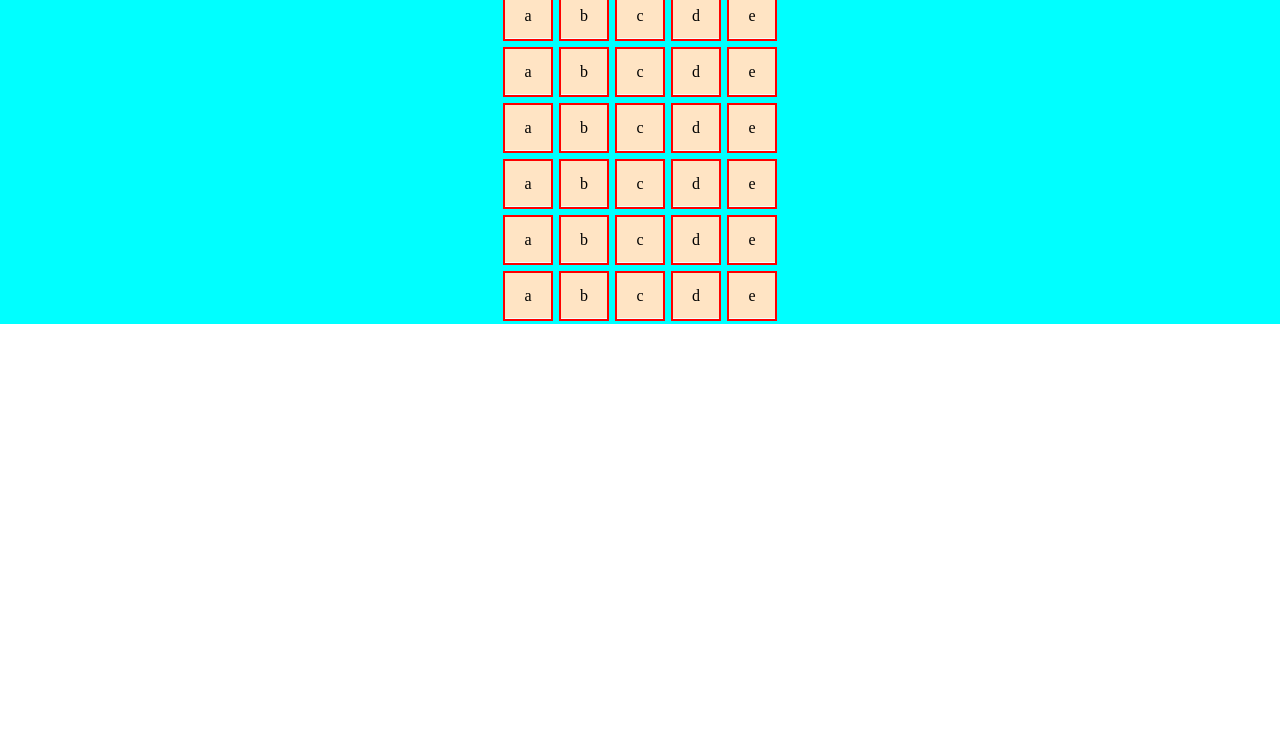
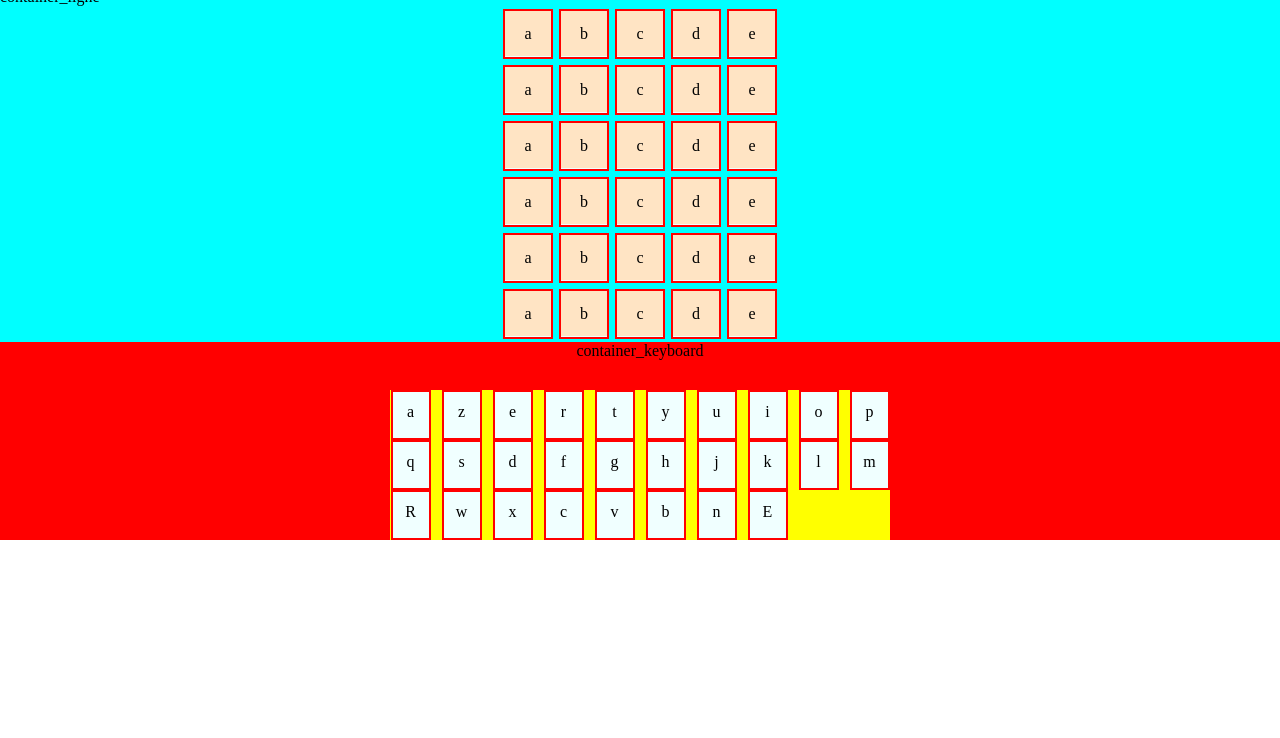
Before and after one commit to DevIA05/copieDeWordleFr, a plain HTML site: page index.html in a window 1280 px wide. Shown: the part 62-800 px from the top of the page. Drawn offline with Linux system fonts and the light colour scheme.

Commit message:
le keyboard n'est pas au milieu

```diff
--- a/index.html
+++ b/index.html
@@ -16,6 +16,7 @@
         </div>
 
         <div class="container_ligne">
+            container_ligne
 
             <div class="ligne" id="lg1">
                 <div class="lettre" id="le11"> <p>a</p> </div>
@@ -63,98 +64,38 @@
         </div>
 
         <div class="container_keyboard">
+            container_keyboard
 
-            <div class="touch">
-                <p></p>
-            </div>
-            <div class="touch">
-                <p></p>
-            </div>
-            <div class="touch">
-                <p></p>
-            </div>
-            <div class="touch">
-                <p></p>
-            </div>
-            <div class="touch">
-                <p></p>
-            </div>
-            <div class="touch">
-                <p></p>
-            </div>
-            <div class="touch">
-                <p></p>
-            </div>
-            <div class="touch">
-                <p></p>
-            </div>
-            <div class="touch">
-                <p></p>
-            </div>
-            <div class="touch">
-                <p></p>
-            </div>
-            <div class="touch">
-                <p></p>
-            </div>
-            <div class="touch">
-                <p></p>
-            </div>
-            <div class="touch">
-                <p></p>
-            </div>
-            <div class="touch">
-                <p></p>
-            </div>
-            <div class="touch">
-                <p></p>
-            </div>
-            <div class="touch">
-                <p></p>
-            </div>
-            <div class="touch">
-                <p></p>
-            </div>
-            <div class="touch">
-                <p></p>
-            </div>
-            <div class="touch">
-                <p></p>
-            </div>
-            <div class="touch">
-                <p></p>
-            </div>
-            <div class="touch">
-                <p></p>
-            </div>
-            <div class="touch">
-                <p></p>
-            </div>
-            <div class="touch">
-                <p></p>
-            </div>
-            <div class="touch">
-                <p></p>
-            </div>
-            <div class="touch">
-                <p></p>
-            </div>
-            <div class="touch">
-                <p></p>
-            </div>
-            <div class="touch">
-                <p></p>
-            </div>
-            <div class="touch">
-                <p></p>
-            </div>
-            <div class="touch">
-                <p></p>
-            </div>
-            <div class="touch">
-                <p></p>
-            </div>
-
+        <div class="keyboard">
+            <div class="touch"> <p>a</p> </div>
+            <div class="touch"> <p>z</p> </div>
+            <div class="touch"> <p>e</p> </div>
+            <div class="touch"> <p>r</p> </div>
+            <div class="touch"> <p>t</p> </div>
+            <div class="touch"> <p>y</p> </div>
+            <div class="touch"> <p>u</p> </div>
+            <div class="touch"> <p>i</p> </div>
+            <div class="touch"> <p>o</p> </div>
+            <div class="touch"> <p>p</p> </div>
+            <div class="touch"> <p>q</p> </div>
+            <div class="touch"> <p>s</p> </div>
+            <div class="touch"> <p>d</p> </div>
+            <div class="touch"> <p>f</p> </div>
+            <div class="touch"> <p>g</p> </div>
+            <div class="touch"> <p>h</p> </div>
+            <div class="touch"> <p>j</p> </div>
+            <div class="touch"> <p>k</p> </div>
+            <div class="touch"> <p>l</p> </div>
+            <div class="touch"> <p>m</p> </div>
+            <div class="touch"> <p>R</p> </div>
+            <div class="touch"> <p>w</p> </div>
+            <div class="touch"> <p>x</p> </div>
+            <div class="touch"> <p>c</p> </div>
+            <div class="touch"> <p>v</p> </div>
+            <div class="touch"> <p>b</p> </div>
+            <div class="touch"> <p>n</p> </div>
+            <div class="touch"> <p>E</p> </div>
+        </div>
 
         </div>
 
--- a/style.css
+++ b/style.css
@@ -1,6 +1,7 @@
-* {                         /* Sélecteur universel. Il correspond à un élément de n'importe quel type. */
-    margin : 0;             /* Créer un espace supplémentaire à l'extérieur de l'élément */
-    padding: 0;             /* Crée un espace supplémentaire à l'intérieur d'un élément */
+* {
+  /* Sélecteur universel. Il correspond à un élément de n'importe quel type. */
+  margin: 0; /* Créer un espace supplémentaire à l'extérieur de l'élément */
+  padding: 0; /* Crée un espace supplémentaire à l'intérieur d'un élément */
   box-sizing: border-box; /* Définit la façon dont la hauteur et la largeur totale d'un élément est calculée: indique au navigateur de */
   /*   prendre en compte la bordure et le remplissage dans la valeur définie pour la largeur et la hauteur.  */
 }
@@ -13,28 +14,63 @@
   height: 50px;
 }
 
+.container_ligne {
+  background-color: aqua;
+  width: auto;
+}
+
 .container_ligne .ligne {
-    display: flex;                         /* Affiche un élément en tant que conteneur flexible au niveau du bloc */
+  display: flex; /* Affiche un élément en tant que conteneur flexible au niveau du bloc */
   text-align: center;
-    width: auto;
-    justify-content: center;               /* Indique la façon dont l'espace doit être réparti entre et autour des éléments selon l'axe principal d'un conteneur */
+  justify-content: center; /* Indique la façon dont l'espace doit être réparti entre et autour des éléments selon l'axe principal d'un conteneur */
   /*   flexible ou selon l'axe en ligne lorsque le conteneur est une grille: l'alignement est appliqué après que les longueurs */
   /*   et les marges automatiques ont été appliquées */
-    flex-wrap: wrap;                       /* Indique si les éléments flexibles sont contraints à être disposés sur une seule ligne ou s'ils peuvent être affichés sur */
-    background-color: aqua;
+  flex-wrap: wrap; /* Indique si les éléments flexibles sont contraints à être disposés sur une seule ligne ou s'ils peuvent être affichés sur */
   position: relative;
-    line-height:45px;  /* *********************************************************************** */
-
+  line-height: 45px; /*       <-----  *********************************************************************** */
 }
 
-.container_ligne .ligne .lettre{
+.container_ligne .ligne .lettre {
   height: 50px;
   width: 50px;
-    background-color:azure;
+  background-color: azure;
   border: 2px solid red;
   margin: 3px;
+  position: relative;
 }
 
-.container_ligne .ligne .lettre p{
+.container_ligne .ligne .lettre p {
   background-color: bisque;
 }
+
+.container_keyboard {
+  background-color: red;
+  width: auto;
+  display: grid;
+  grid-template-columns: repeat(1, 1fr);
+  place-items: center;
+  /* Affiche un élément en tant que conteneur flexible au niveau du bloc */
+}
+
+.container_keyboard .keyboard {
+  text-align: center;
+  justify-content: center; /* Indique la façon dont l'espace doit être réparti entre et autour des éléments selon l'axe principal d'un conteneur */
+  /*   flexible ou selon l'axe en ligne lorsque le conteneur est une grille: l'alignement est appliqué après que les longueurs */
+  /*   et les marges automatiques ont été appliquées */
+  flex-wrap: wrap; /* Indique si les éléments flexibles sont contraints à être disposés sur une seule ligne ou s'ils peuvent être affichés sur */
+  background-color: yellow;
+  margin-top: 30px;
+  width: 500px;
+  display: grid;
+  grid-template-columns: repeat(10, 1fr);
+  place-items: center;
+  column-gap: 10px;
+}
+
+.container_keyboard .keyboard p {
+  height: 50px;
+  width: 40px;
+  background-color: azure;
+  border: 2px solid red;
+  line-height: 40px; /*<----- *********************************************************************** */
+}
```
Also changed, not shown: 1 other file. Lines whose indentation alone changed are shown as unchanged.
